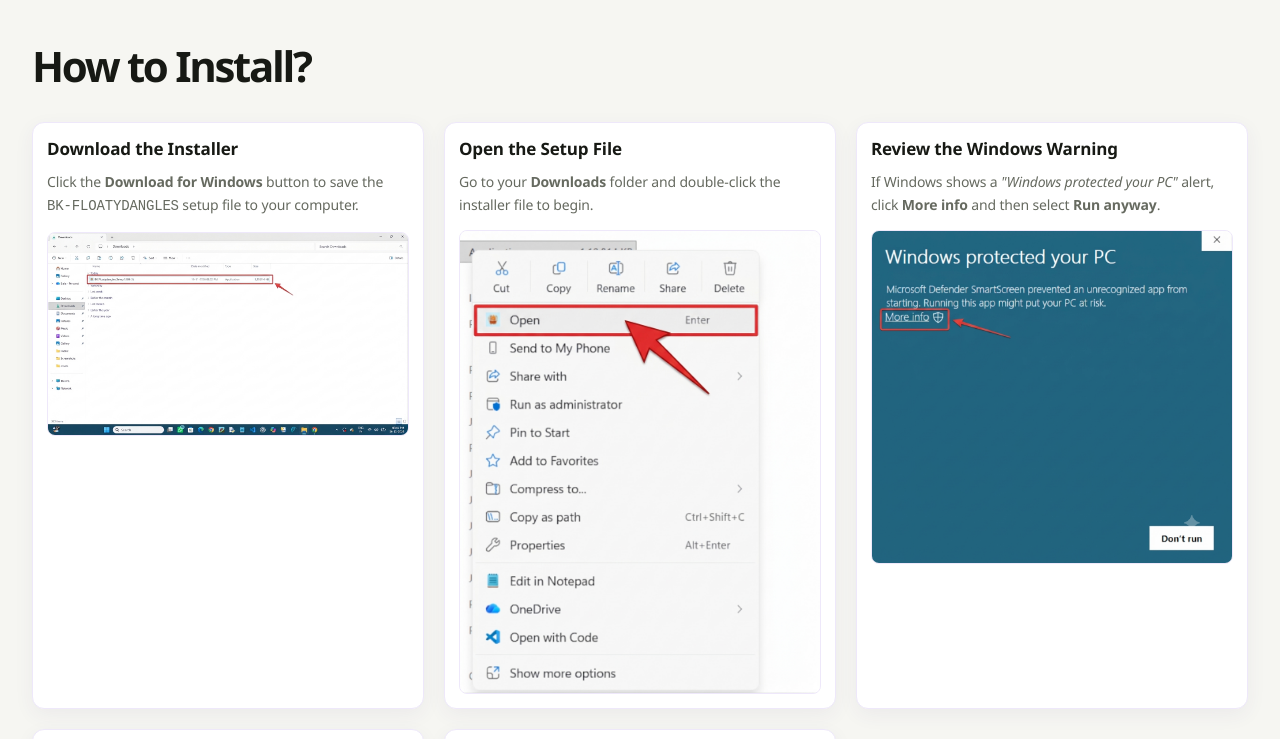
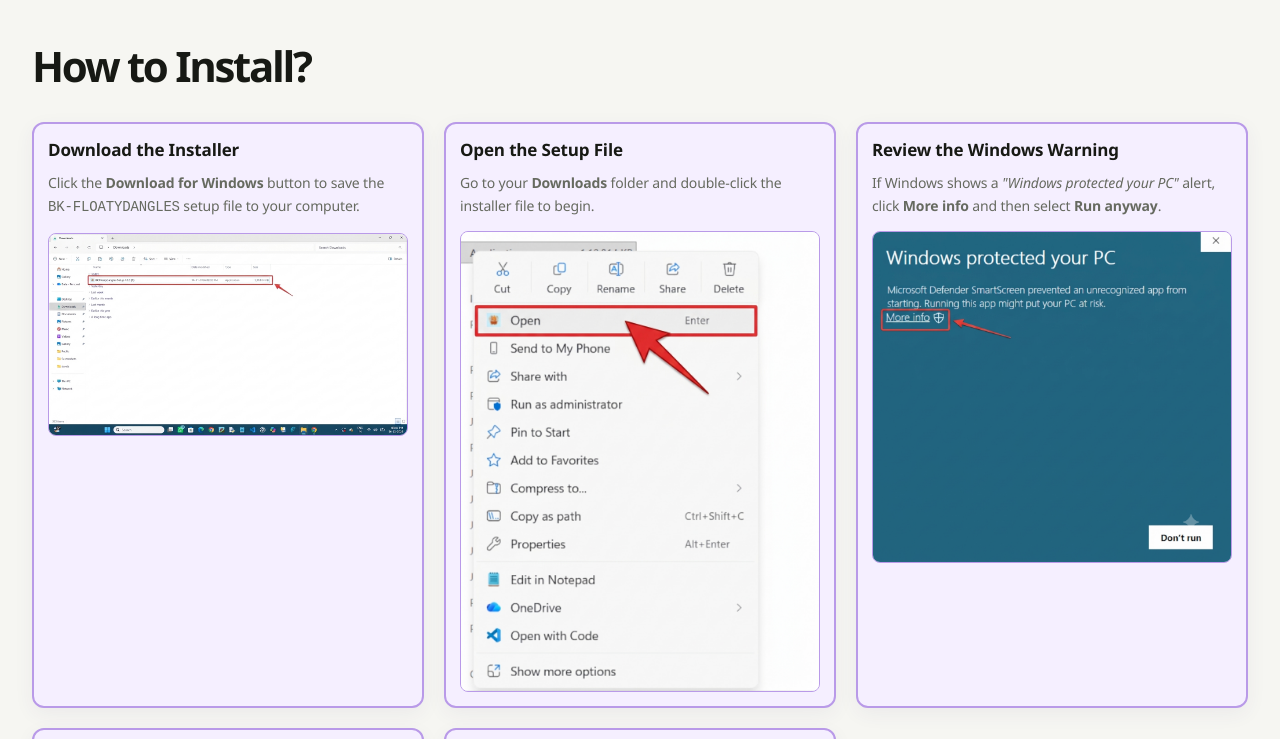
Before and after one commit to BalakrishnaWorks/bk-floatydangles-site, a plain HTML site: page index.html in a window 1280 px wide. Shown: the part 840-1579 px from the top of the page. Drawn offline with Linux system fonts and the light colour scheme.

Commit message:
Update styles for install-step in index.html

```diff
--- a/index.html
+++ b/index.html
@@ -561,8 +561,8 @@
 .install-step {
   min-width: 0;
   padding: 14px;
-  background: var(--surface);
-  border: 1.5px solid var(--lavender);
+  background: #f5efff;
+  border: 2px solid #b99ae8;
   border-radius: 12px;
   box-shadow: 0 6px 20px rgba(70, 50, 120, 0.06);
 }
@@ -585,7 +585,7 @@
   width: 100%;
   height: auto;
   display: block;
-  border: 1px solid var(--lavender);
+  border: 1px solid #b99ae8;
   border-radius: 8px;
 }
 
```
